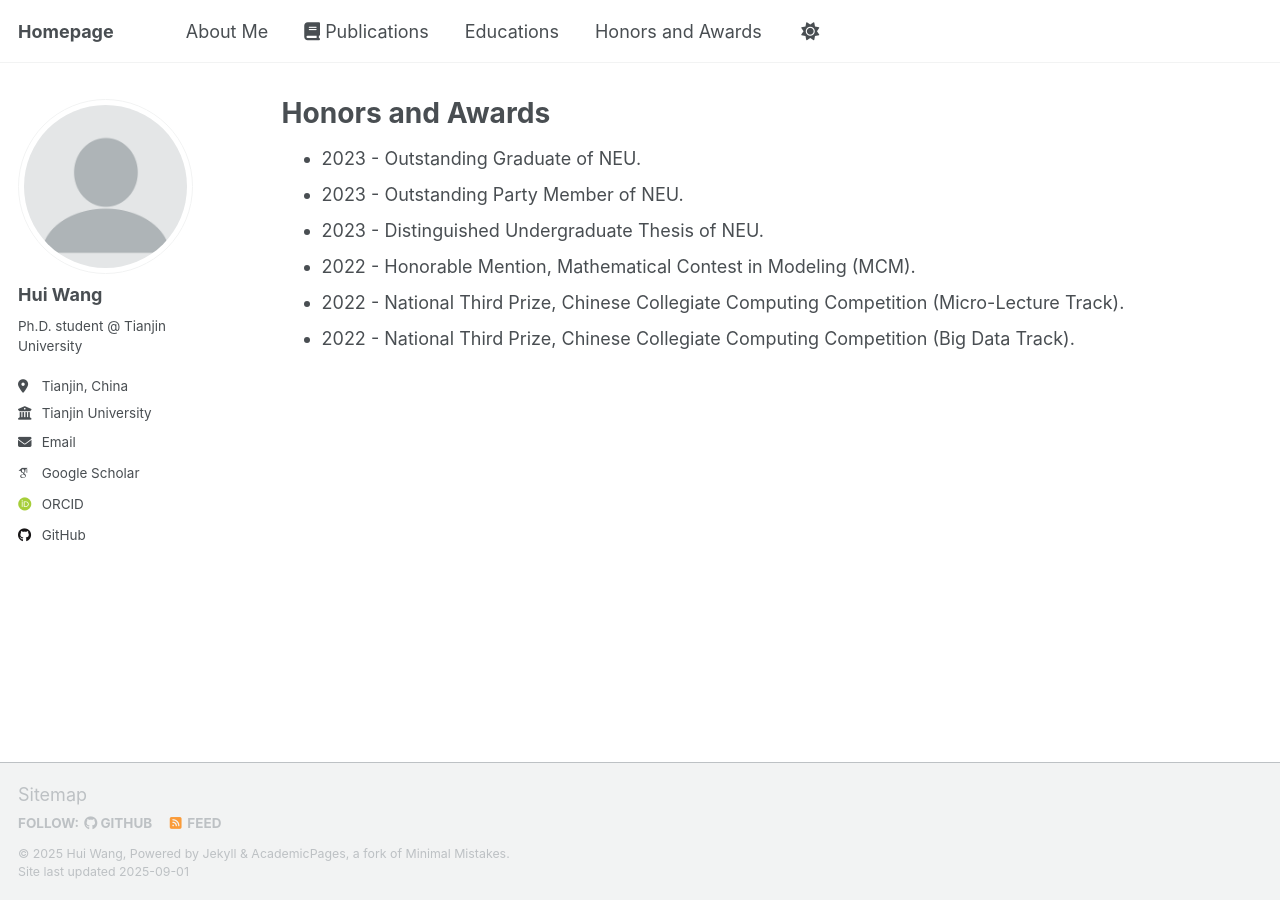
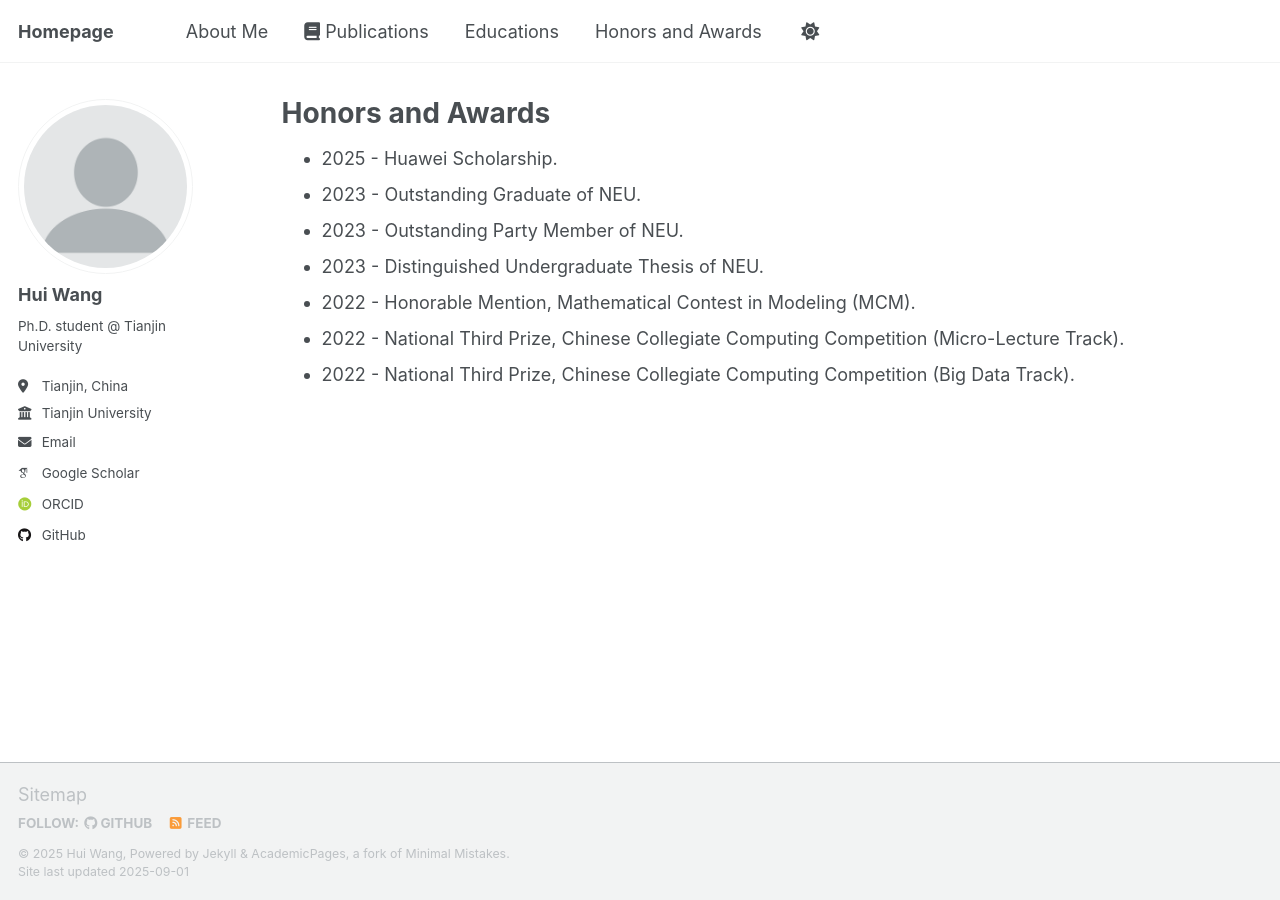
Before and after one commit to HaileyHui/wanghui, a Jekyll site: the page built from _pages/honors.html, in a window 1280 px wide. Built offline with Jekyll 4.4.1, drawn with Linux system fonts in a browser that asks for light colours; some web fonts are replaced; a script that is not in the unit is left out.

Commit message:
Update honors.html

```diff
--- a/_pages/honors.html
+++ b/_pages/honors.html
@@ -6,6 +6,7 @@ author_profile: true
 ---
 
 <ul>
+  <li>2025 - Huawei Scholarship.</li>
   <li>2023 - Outstanding Graduate of NEU.</li>
   <li>2023 - Outstanding Party Member of NEU.</li>
   <li>2023 - Distinguished Undergraduate Thesis of NEU.</li>
```
